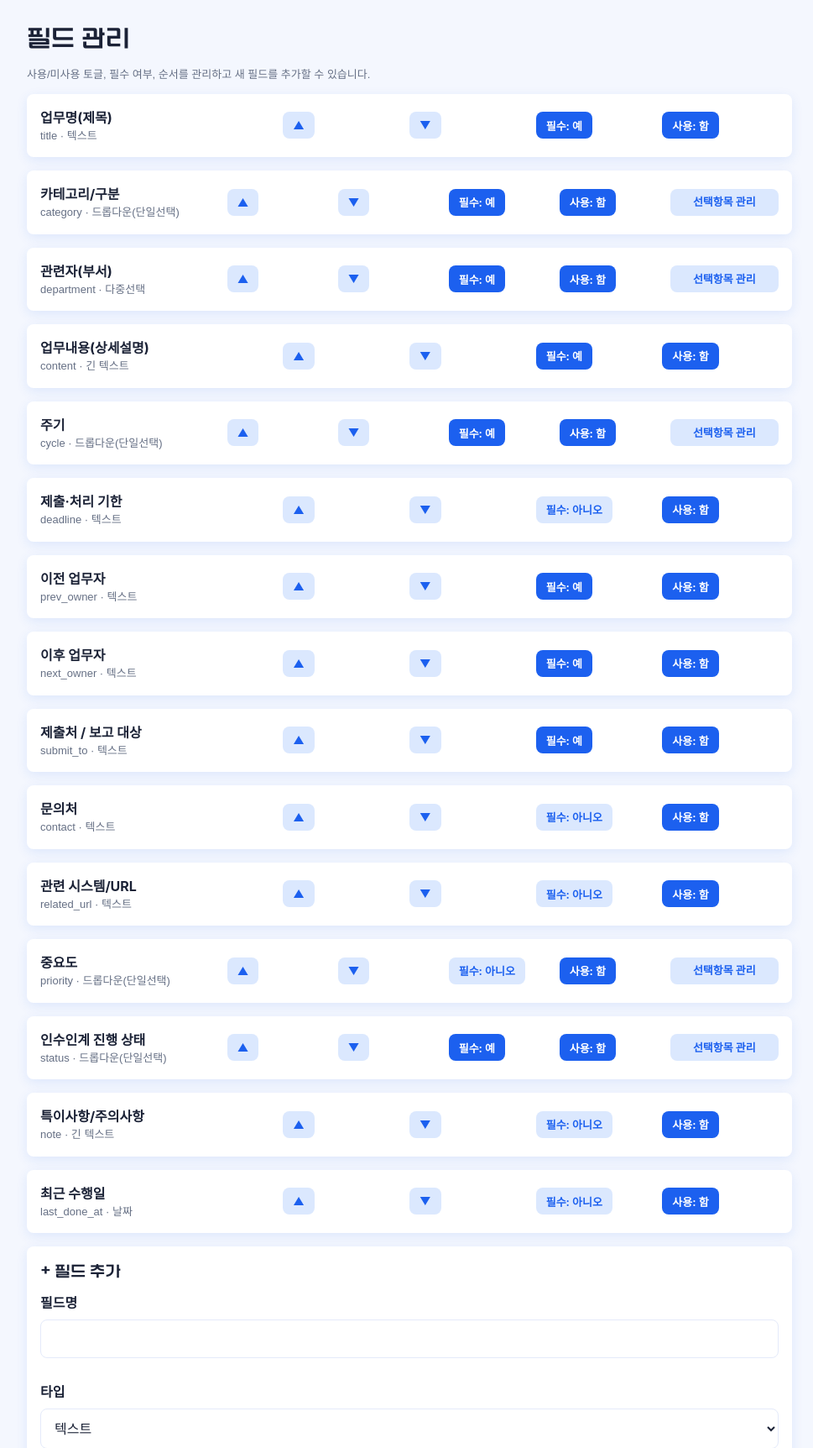
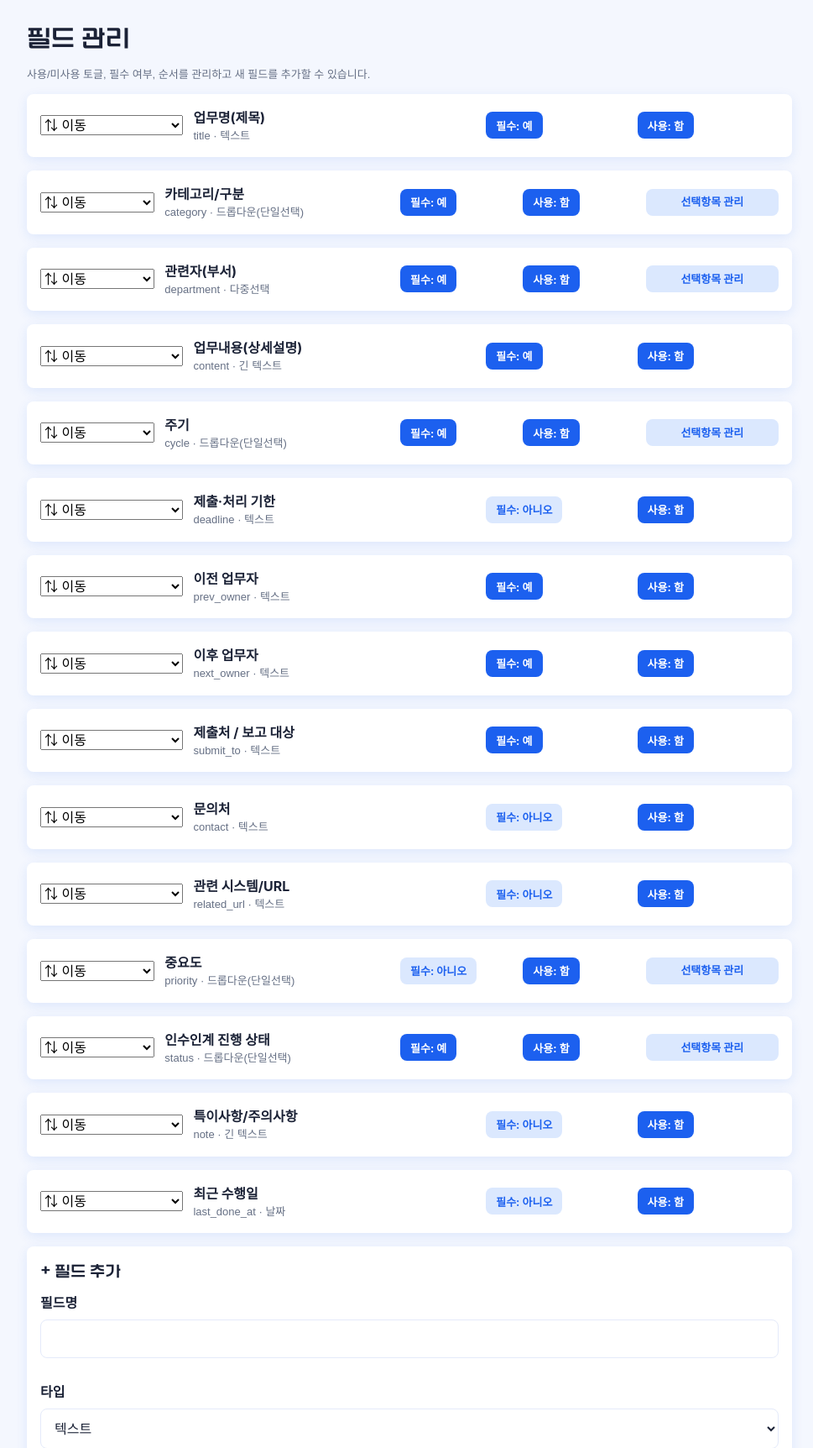
Before and after one commit to roomhs-hub/bodapath, a Flask app: page /admin/fields in a window 1280 px wide. Shown: the part 51-1775 px from the top of the page at 84% size, without its empty margins (152-1121 px from the left). Run offline with Flask 3, Linux system fonts and the light colour scheme; the visitor is signed in with stand-in values (Sample User, id 1); data comes from the database, SQL or seed files in the repository; some web fonts are replaced.

Commit message:
Fields admin: dropdown reorder + compact cards

```diff
--- a/app/templates/admin/fields.html
+++ b/app/templates/admin/fields.html
@@ -4,20 +4,23 @@
 <h1>필드 관리</h1>
 <p class="caption">사용/미사용 토글, 필수 여부, 순서를 관리하고 새 필드를 추가할 수 있습니다.</p>
 
+<div class="field-list">
 {% for field in fields %}
 <div class="card">
   <div class="row" style="align-items:center;">
+    <select class="field-move-select" aria-label="{{ field.label }} 순서 이동"
+      onchange="if(this.value){document.getElementById('move-{{ field.field_key }}-'+this.value).submit();} this.selectedIndex=0;">
+      <option value="" selected>⇅ 이동</option>
+      <option value="up">▲ 위로</option>
+      <option value="down">▼ 아래로</option>
+    </select>
+    <form id="move-{{ field.field_key }}-up" method="post" action="{{ url_for('admin.move_field', field_key=field.field_key, direction='up') }}" style="display:none;"></form>
+    <form id="move-{{ field.field_key }}-down" method="post" action="{{ url_for('admin.move_field', field_key=field.field_key, direction='down') }}" style="display:none;"></form>
+
     <div style="flex: 2; min-width: 160px;">
       <strong>{{ field.label }}</strong>
       <div class="caption">{{ field.field_key }} · {{ field_type_labels.get(field.field_type, field.field_type) }}{% if field.is_custom %} · 커스텀{% endif %}</div>
     </div>
-
-    <form method="post" action="{{ url_for('admin.move_field', field_key=field.field_key, direction='up') }}">
-      <button type="submit" class="btn btn-secondary btn-sm">▲</button>
-    </form>
-    <form method="post" action="{{ url_for('admin.move_field', field_key=field.field_key, direction='down') }}">
-      <button type="submit" class="btn btn-secondary btn-sm">▼</button>
-    </form>
 
     <form method="post" action="{{ url_for('admin.toggle_required', field_key=field.field_key) }}">
       <button type="submit" class="btn {{ 'btn-primary' if field.is_required else 'btn-secondary' }} btn-sm">필수: {{ '예' if field.is_required else '아니오' }}</button>
@@ -39,6 +42,7 @@
   </div>
 </div>
 {% endfor %}
+</div>
 
 <div class="card">
   <h2>+ 필드 추가</h2>
```
